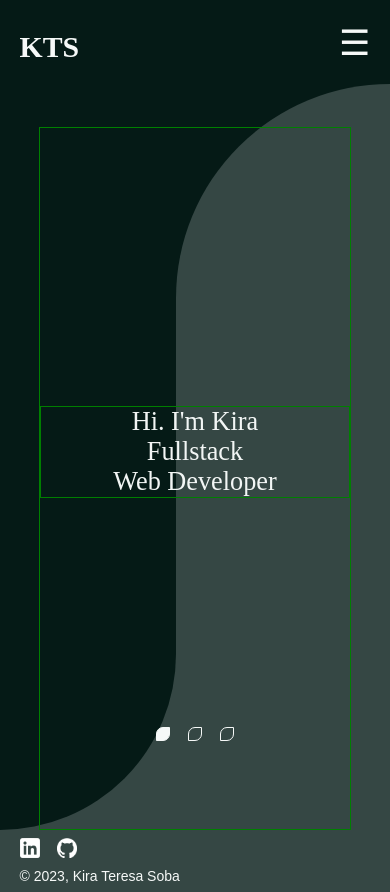
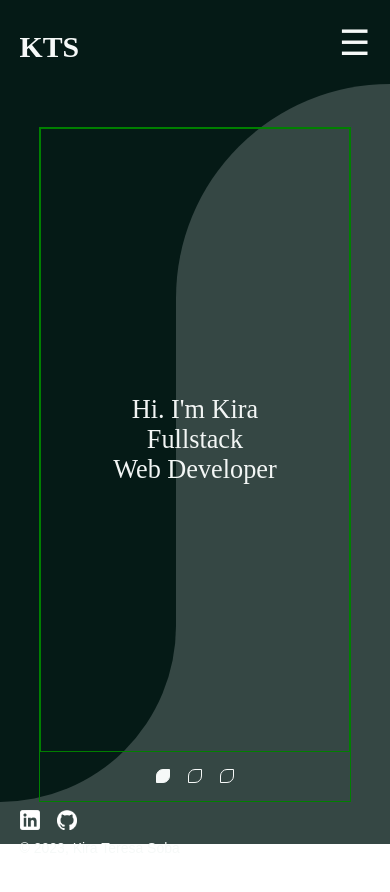
Before and after one commit to KiraTeresa/Portfolio, a React (Create React App) app: page / in a window 390 px wide. After the commit the page ends 856 px from the top, so only its background shows below. Built offline with nearby package versions, Linux system fonts and the light colour scheme; a web font is replaced by a local one.

Commit message:
Adjust responsive design of homepage

```diff
--- a/src/components/Footer/footer.scss
+++ b/src/components/Footer/footer.scss
@@ -2,6 +2,7 @@ footer {
     display: flex;
     padding: 1vh 5vw;
     width: 100%;
+    height: 5vh;
     color: #F6F9F8;
     background-color: #354744;
 
--- a/src/components/Navbar/Navbar.jsx
+++ b/src/components/Navbar/Navbar.jsx
@@ -43,7 +43,7 @@ function Navbar() {
         </NavLink>
 
         <NavLink to="/contact" className={({ isActive }) => isActive ? 'active' : ''} onClick={hide}>
-          <span>Contact</span>
+          <span>Connect</span>
         </NavLink>
       </div>
     </nav>
--- a/src/components/Projects/ProjectCard.jsx
+++ b/src/components/Projects/ProjectCard.jsx
@@ -13,7 +13,7 @@ function ProjectCard({ props }) {
         <section className={`project-card ${isVisible ? 'visible' : ''} ${position ? position : ''} ${btnClicked ? btnClicked : ''}
          `}>
             {onHomepage ?
-                <p className='latesProj'>{"My latest project"}</p>
+                <p className='latestProj'>{"My latest project"}</p>
                 : ""}
             <div className='project-text'>
                 <div className='info'>
--- a/src/components/Projects/projects.scss
+++ b/src/components/Projects/projects.scss
@@ -4,7 +4,7 @@
     justify-content: center;
     // background-color: aqua;
 
-    .latesProj{
+    .latestProj {
         font-size: 1.2rem;
         padding-left: 1rem;
     }
@@ -14,8 +14,6 @@
         justify-content: space-between;
         align-items: center;
         gap: 2rem;
-        height: 50%;
-        // border: red dotted 1px;
 
         &>div {
             &.info {
@@ -44,7 +42,7 @@
             // background-color: bisque;
             display: flex;
             justify-content: center;
-            width: 45%;
+            width: 10rem;
 
             img {
                 max-width: 90%;
@@ -66,21 +64,21 @@
         }
     }
 
-    @media (max-width: 1024px) {
-        .project-wrapper {
-            flex-direction: column-reverse;
-            align-items: center;
+    // @media (max-width: 1024px) {
+    //     .project-wrapper {
+    //         flex-direction: column-reverse;
+    //         align-items: center;
 
-            &>div {
-                align-items: center;
+    //         &>div {
+    //             align-items: center;
 
-                &.info {
-                    text-align: justify;
-                    width: 100%;
-                }
-            }
-        }
-    }
+    //             &.info {
+    //                 text-align: justify;
+    //                 width: 100%;
+    //             }
+    //         }
+    //     }
+    // }
 }
 
 .project-page {
@@ -141,7 +139,7 @@
                 font-size: 1.5rem;
                 padding-bottom: .5rem;
 
-                &:not(:last-child):after{
+                &:not(:last-child):after {
                     content: "|";
                     padding: 0 .5rem;
                 }
@@ -235,12 +233,14 @@
                     }
                 }
             }
+
             &.stack-wrapper {
-                ul{
+                ul {
                     justify-content: center;
                 }
-           }
+            }
         }
+
         .project-card {
             .project-text {
                 .screenshot-wrapper {
--- a/src/components/Slider/Slider.jsx
+++ b/src/components/Slider/Slider.jsx
@@ -25,9 +25,11 @@ function Slider({ latestProject }) {
     return (
         <section className='slider'>
             <div className='slider-wrapper'>
-                <Introduction isVisible={element === ''} />
-                <Quotation isVisible={element === 'quote'} />
-                <ProjectCard props={{ proj: latestProject, isVisible: element === 'project' }} />
+                <div className='active-slide-element'>
+                    <Introduction isVisible={element === ''} />
+                    <Quotation isVisible={element === 'quote'} />
+                    <ProjectCard props={{ proj: latestProject, isVisible: element === 'project' }} />
+                </div>
                 <div className='slideNav-wrapper'>
                     {elements.map((el) => {
                         return <div key={el} className={`slideNav ${element === el ? 'active' : ''}`} onClick={() => setElement(el)}></div>
--- a/src/components/Slider/slider.scss
+++ b/src/components/Slider/slider.scss
@@ -7,10 +7,14 @@
     }
 
     .slider-wrapper {
-            position: relative;
-            min-height: 40rem;
+        height: 100%;
         width: 100%;
-            padding-bottom: 3rem;
+        display: flex;
+        flex-direction: column;
+        justify-content: space-between;
+
+        .active-slide-element {
+            height: 100%;
             display: flex;
             align-items: center;
 
@@ -42,13 +46,14 @@
                     }
                 }
 
-
                 &.introduction {
                     align-items: center;
                     text-align: center;
                 }
 
                 .quote {
+                    display: flex;
+                    align-items: center;
                     text-align: center;
                     font-size: 1.5rem;
                     font-style: italic;
@@ -109,11 +114,12 @@
                     }
                 }
             }
+        }
 
         .slideNav-wrapper {
             width: 100%;
-                position: absolute;
-                bottom: 5rem;
+            height: fit-content;
+            padding: 1rem;
             display: flex;
             gap: 1rem;
             justify-content: center;
@@ -134,7 +140,6 @@
 
         }
     }
-
 }
 
 /*
```
Also changed, not shown: src/pages/HomePage/homepage.scss (+4 -3 lines). Lines whose indentation alone changed are shown as unchanged.
